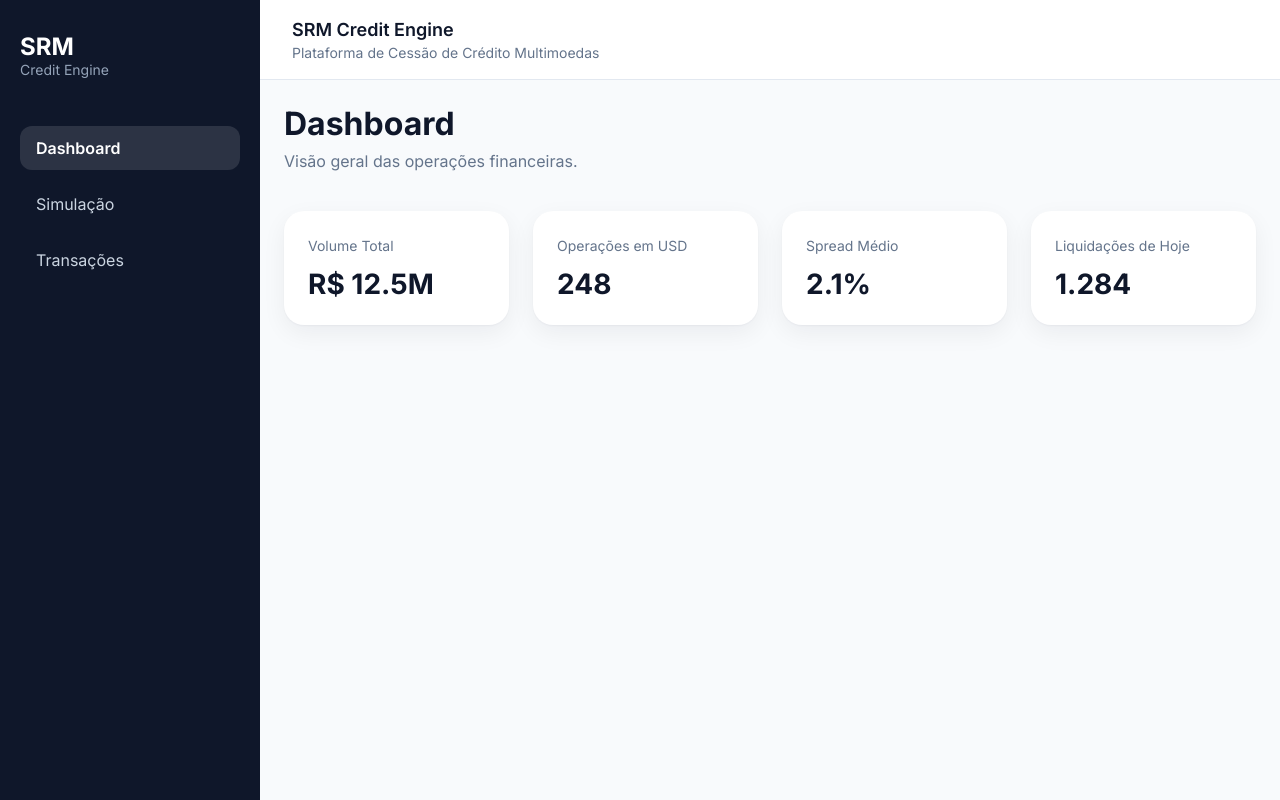
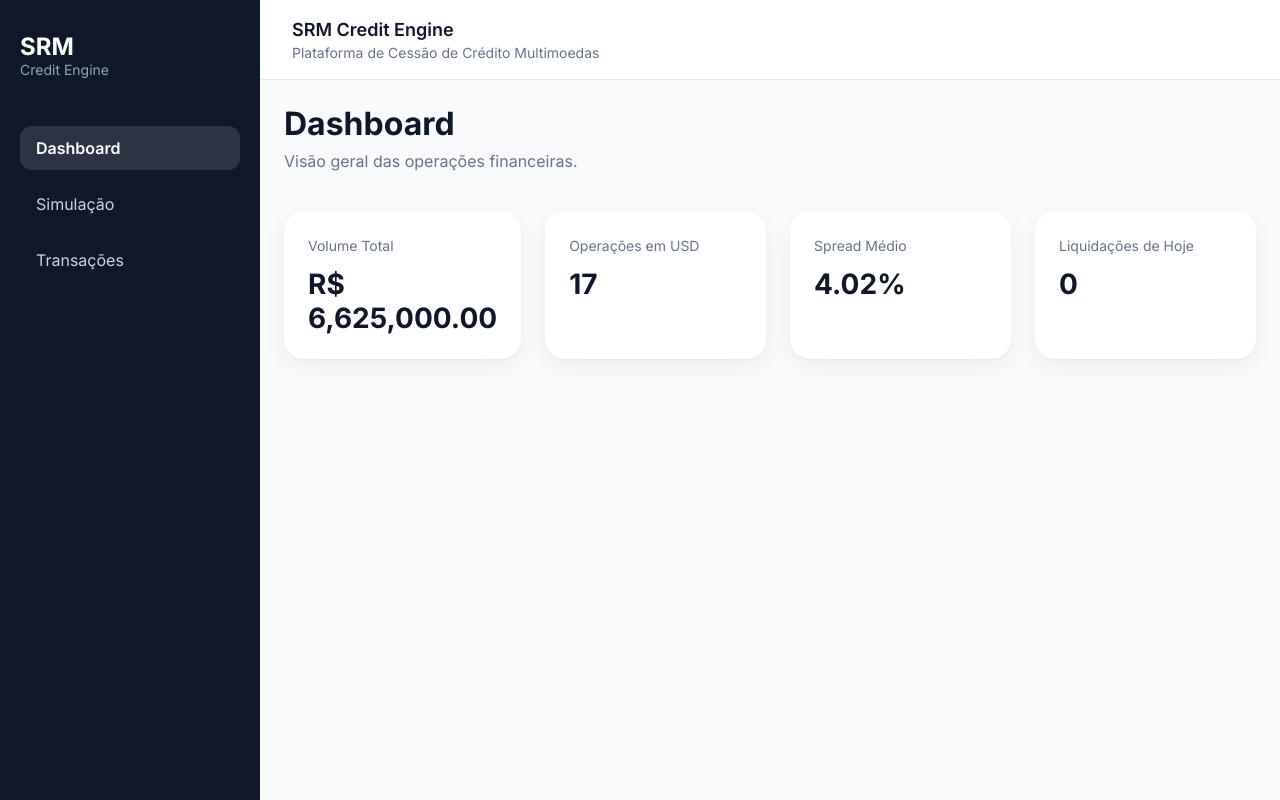
Before and after one commit to Brenda-olv/srm-credit-engine, an Angular app: page / in a window 1280 px wide. Built offline with nearby package versions, Linux system fonts and the light colour scheme.

Commit message:
feat: dashboard refletindo dados da tabela transictions

```diff
--- a/src/app/features/dashboard/pages/dashboard/dashboard.html
+++ b/src/app/features/dashboard/pages/dashboard/dashboard.html
@@ -4,9 +4,7 @@
 
         <h1>Dashboard</h1>
 
-        <p>
-            Visão geral das operações financeiras.
-        </p>
+        <p>Visão geral das operações financeiras.</p>
 
     </header>
 
@@ -14,48 +12,40 @@
 
         <article class="card">
 
-            <span class="card-label">
-                Volume Total
-            </span>
+            <span class="card-label">Volume Total</span>
 
             <p class="card-value">
-                R$ 12.5M
+                R$ {{ volumeTotal | number:'1.2-2' }}
             </p>
 
         </article>
 
         <article class="card">
 
-            <span class="card-label">
-                Operações em USD
-            </span>
+            <span class="card-label">Operações em USD</span>
 
             <p class="card-value">
-                248
+                {{ operacoesUSD }}
             </p>
 
         </article>
 
         <article class="card">
 
-            <span class="card-label">
-                Spread Médio
-            </span>
+            <span class="card-label">Spread Médio</span>
 
             <p class="card-value">
-                2.1%
+                {{ spreadMedio | number:'1.2-2' }}%
             </p>
 
         </article>
 
         <article class="card">
 
-            <span class="card-label">
-                Liquidações de Hoje
-            </span>
+            <span class="card-label">Liquidações de Hoje</span>
 
             <p class="card-value">
-                1.284
+                {{ liquidacoesHoje }}
             </p>
 
         </article>
--- a/src/app/features/dashboard/pages/dashboard/dashboard.ts
+++ b/src/app/features/dashboard/pages/dashboard/dashboard.ts
@@ -1,10 +1,59 @@
-import { Component } from '@angular/core';
+import { Component, OnInit } from '@angular/core';
+import { TransactionsService } from '../../../transactions/services/transactions.service';
+import { Transactions } from '../../../transactions/models/transactions.model';
+import { DecimalPipe } from '@angular/common';
 
 @Component({
   selector: 'app-dashboard',
   standalone: true,
-  imports: [],
+  imports: [
+    DecimalPipe
+  ],
   templateUrl: './dashboard.html',
-  styleUrl: './dashboard.scss',
+  styleUrl: './dashboard.scss'
 })
-export class DashboardComponent { }
+export class DashboardComponent implements OnInit {
+
+  transactions: Transactions[] = [];
+
+  volumeTotal = 0;
+  operacoesUSD = 0;
+  spreadMedio = 0;
+  liquidacoesHoje = 0;
+
+  constructor(private transactionsService: TransactionsService) { }
+
+  ngOnInit(): void {
+    this.loadDashboard();
+  }
+
+  private loadDashboard(): void {
+
+    this.transactions = this.transactionsService.getAllTransactions();
+
+    this.calculateMetrics();
+  }
+
+  private calculateMetrics(): void {
+
+    this.volumeTotal = this.transactions.reduce(
+      (acc, t) => acc + t.valor,
+      0
+    );
+
+    this.operacoesUSD = this.transactions.filter(
+      t => t.moeda === 'USD'
+    ).length;
+
+    const spreads = this.transactions.map(t => (t.valor % 7) + 1);
+
+    this.spreadMedio =
+      spreads.reduce((acc, s) => acc + s, 0) / spreads.length;
+
+    const today = new Date().toISOString().split('T')[0];
+
+    this.liquidacoesHoje = this.transactions.filter(
+      t => t.data === today
+    ).length;
+  }
+}
--- a/src/app/features/transactions/pages/transactions/transactions.ts
+++ b/src/app/features/transactions/pages/transactions/transactions.ts
@@ -43,7 +43,6 @@ export class TransactionsComponent implements OnInit {
   ngOnInit(): void {
     this.loadTransactions();
 
-    // quando filtro muda -> volta pra página 0
     this.filterForm.valueChanges.subscribe(() => {
       this.currentPage = 0;
       this.loadTransactions();
--- a/src/app/features/transactions/services/transactions.service.ts
+++ b/src/app/features/transactions/services/transactions.service.ts
@@ -32,7 +32,6 @@ export class TransactionsService {
         moeda?: string
     ): Observable<PaginatedResponse<Transactions>> {
 
-        // filtro simulando backend real
         const filtered = this.mockData.filter(item => {
 
             const tipoMatch = !tipo || item.tipo === tipo;
@@ -44,11 +43,13 @@ export class TransactionsService {
         const start = page * pageSize;
         const end = start + pageSize;
 
-        const paginated = filtered.slice(start, end);
-
         return of({
-            data: paginated,
+            data: filtered.slice(start, end),
             total: filtered.length
         }).pipe(delay(500));
     }
+
+    getAllTransactions(): Transactions[] {
+        return this.mockData;
+    }
 }
```
